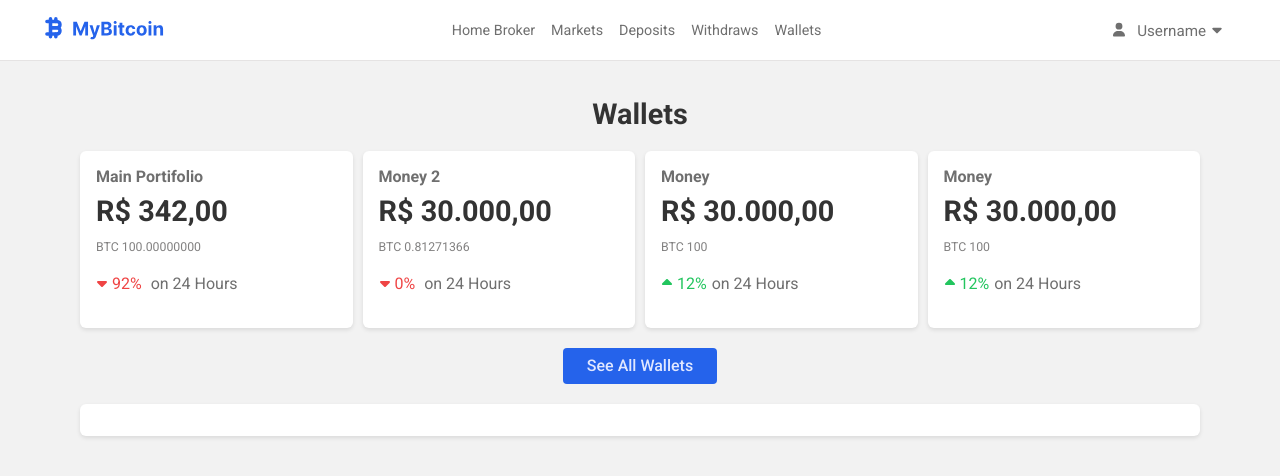
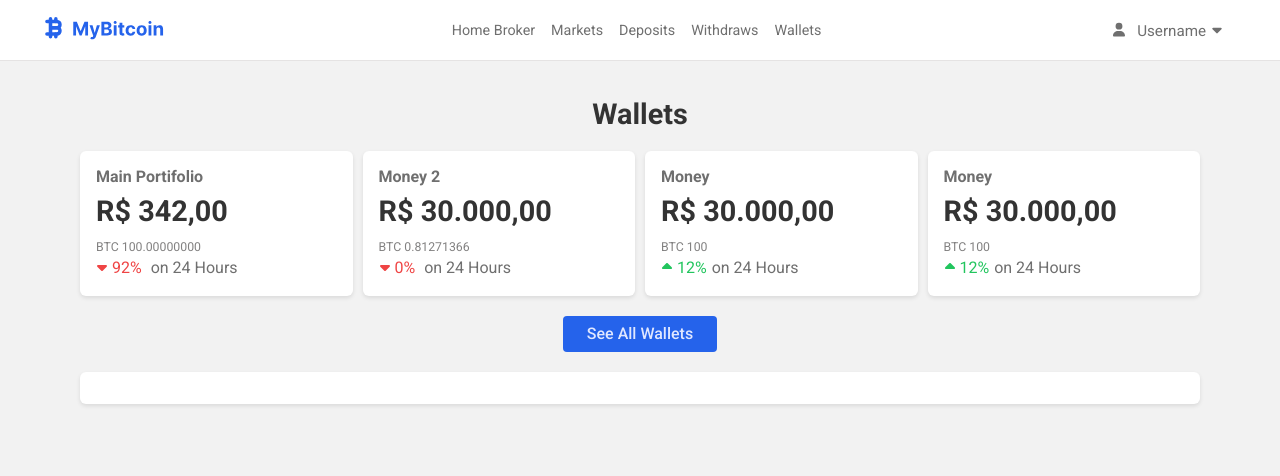
Before and after one commit to paulohsilvavieira/front-end-my-bitcoin, a Next.js app: page /home in a window 1280 px wide. Shown: the top 476 px of the page. Built offline with nearby package versions, Linux system fonts and the light colour scheme.

Commit message:
chore: changes on text

```diff
--- a/src/atoms/text/index.ts
+++ b/src/atoms/text/index.ts
@@ -4,5 +4,4 @@ export const Text = styled.p`
   font-size: 1rem;
   line-height: 1.5;
   color: #333;
-  margin-bottom: 1rem;
 `;
```
